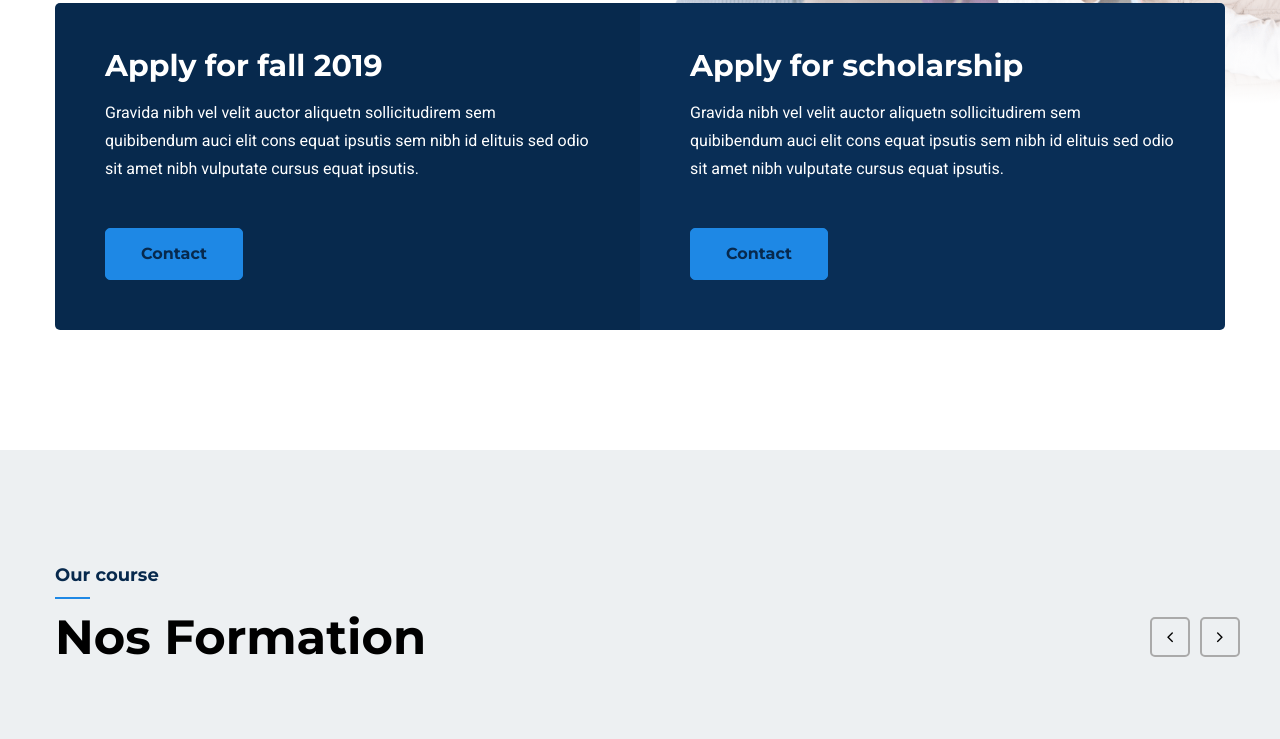
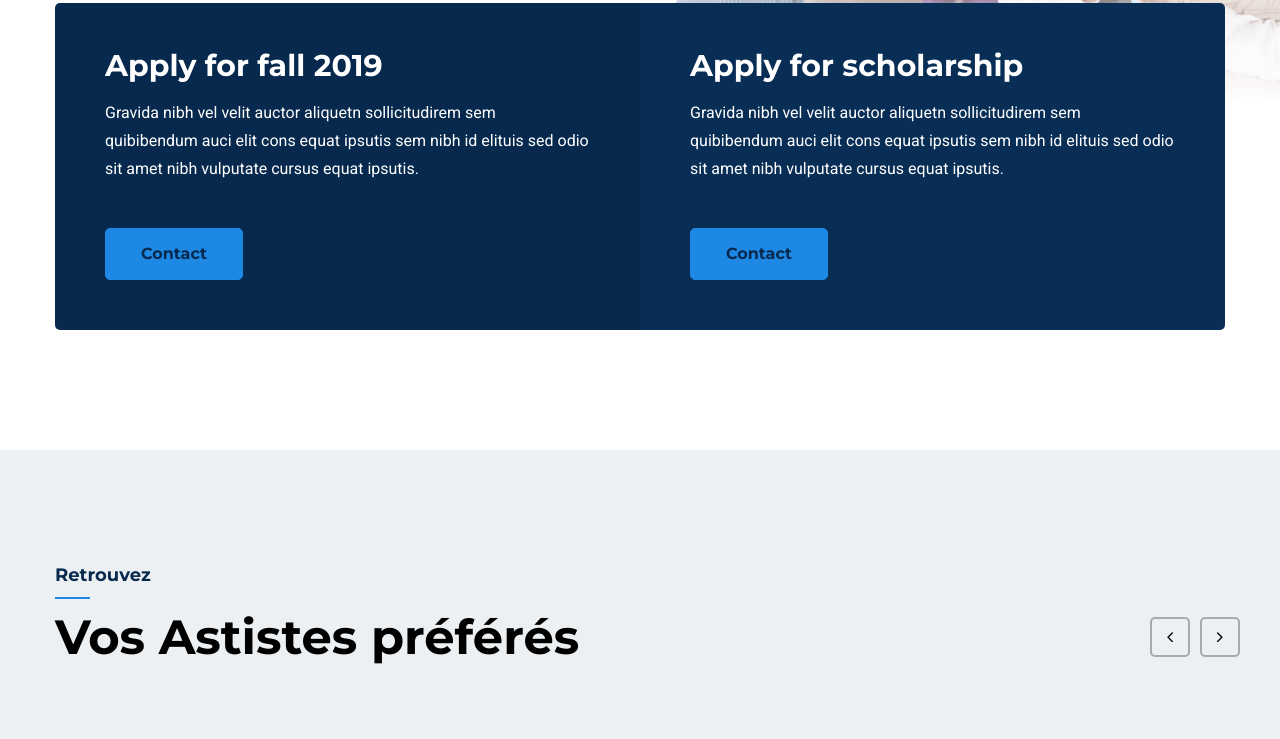
Before and after one commit to lax-tech/events, a plain HTML site: page index-2.html in a window 1280 px wide. Shown: the part 2000-2739 px from the top of the page. Drawn offline with Linux system fonts and the light colour scheme; some packages are replaced by stand-ins of ours.

Commit message:
refactor: 19

```diff
--- a/index-2.html
+++ b/index-2.html
@@ -511,8 +511,8 @@
             <div class="row">
                 <div class="col-lg-6">
                     <div class="section-title pb-45">
-                        <h5>Our course</h5>
-                        <h2>Nos Formation </h2>
+                        <h5>Retrouvez</h5>
+                        <h2>Vos Astistes préférés </h2>
                     </div>
                     <!-- section title -->
                 </div>
```
